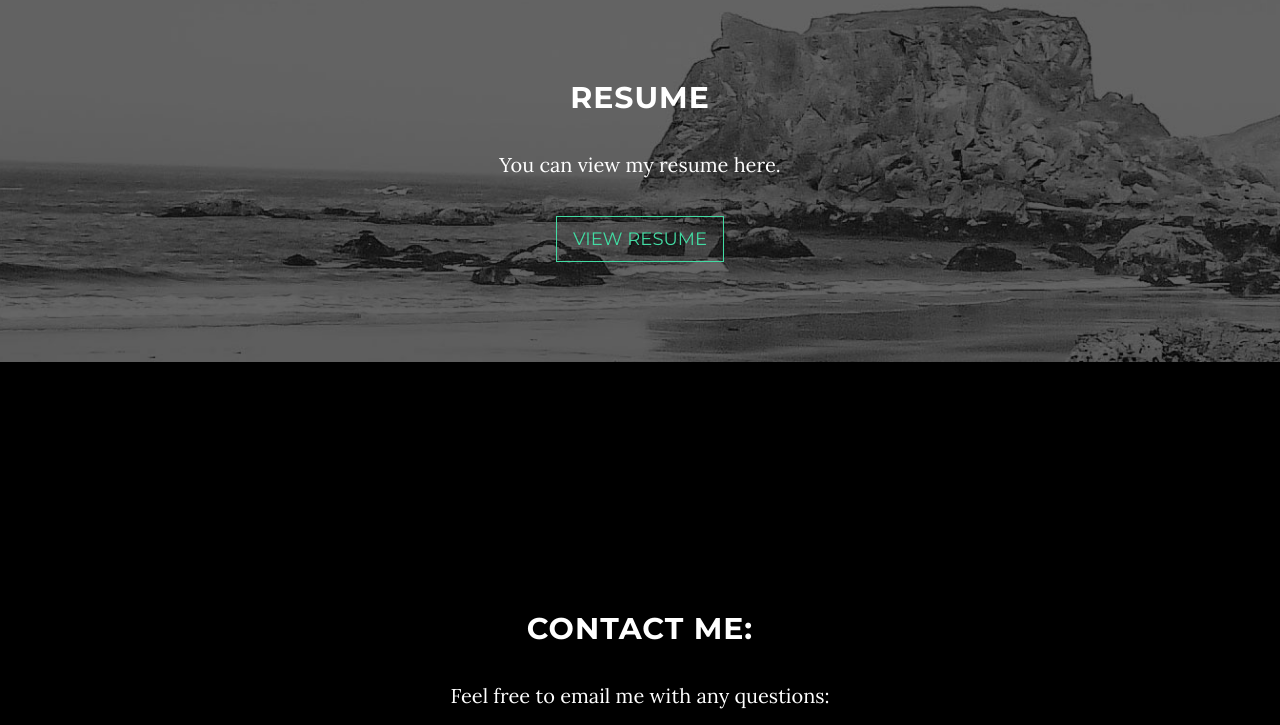
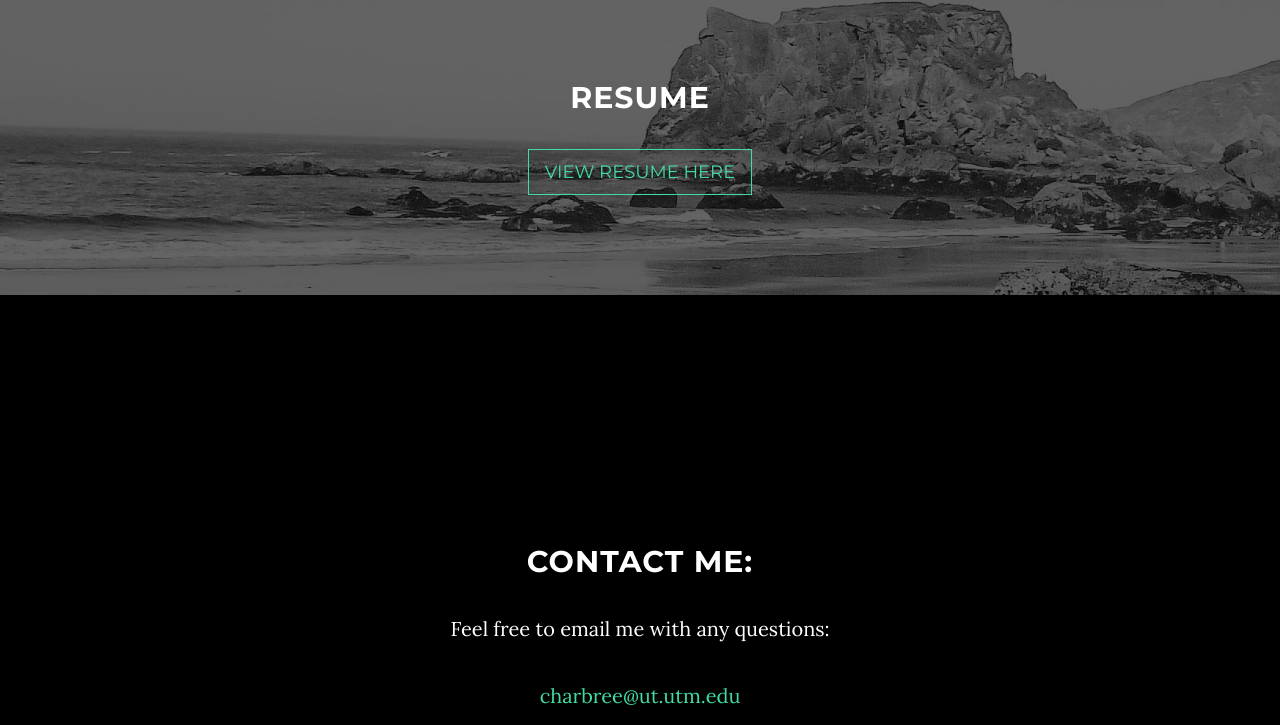
Before and after one commit to charbreeUTM/charbreeUTM.github.io, a website: page index.html in a window 1280 px wide. Shown: the part 1716-2441 px from the top of the page. Drawn offline with nearby package versions, Linux system fonts and the light colour scheme; some packages are replaced by stand-ins of ours.

Commit message:
Update index.html

```diff
--- a/index.html
+++ b/index.html
@@ -104,8 +104,8 @@
             <div class="container">
                 <div class="col-lg-8 col-lg-offset-2">
                     <h2>Resume</h2>
-                    <p>You can view my resume here.</p>
-                    <a href="https://github.com/charbreeUTM/charbreeUTM.github.io/blob/master/Resume%20-%20git.pdf" class="btn btn-default btn-lg">View Resume</a>
+                    <p></p>
+                    <a href="https://github.com/charbreeUTM/charbreeUTM.github.io/blob/master/Resume%20-%20git.pdf" class="btn btn-default btn-lg">View Resume Here</a>
                 </div>
             </div>
         </div>
```
